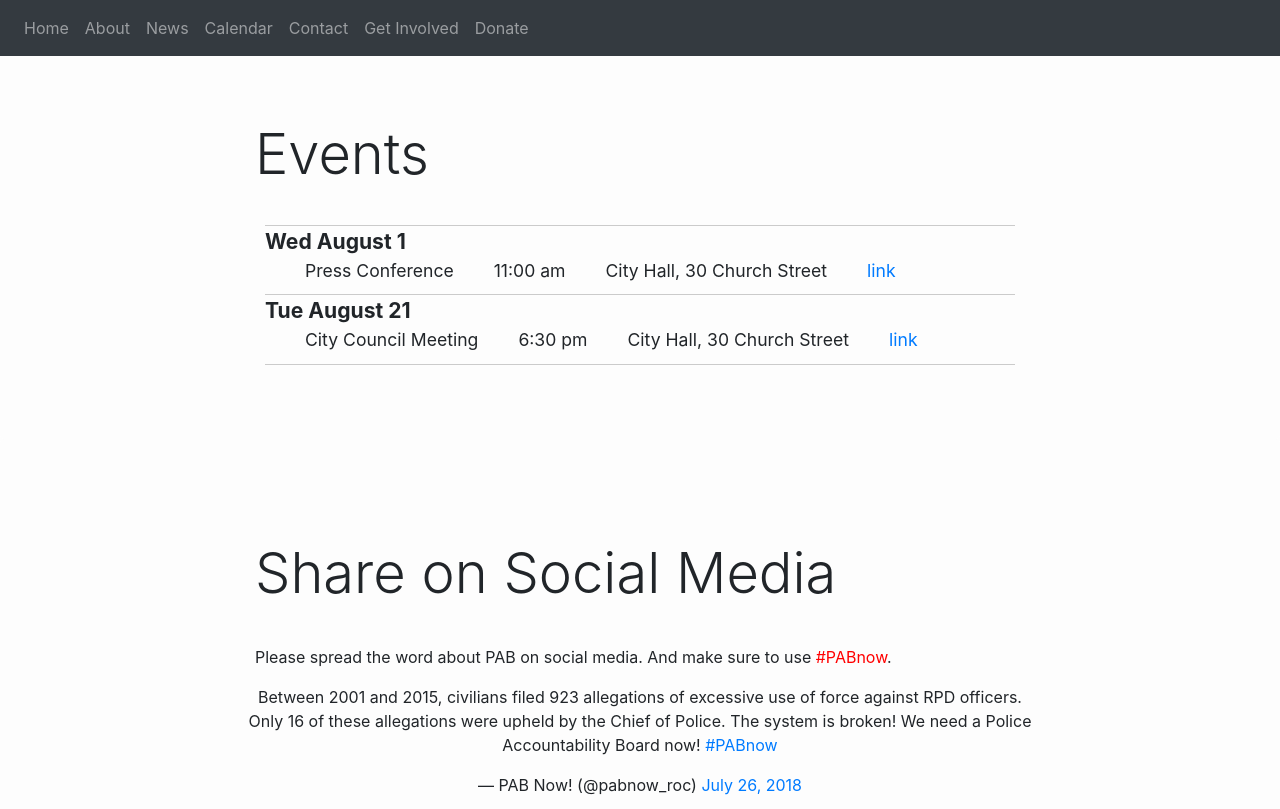
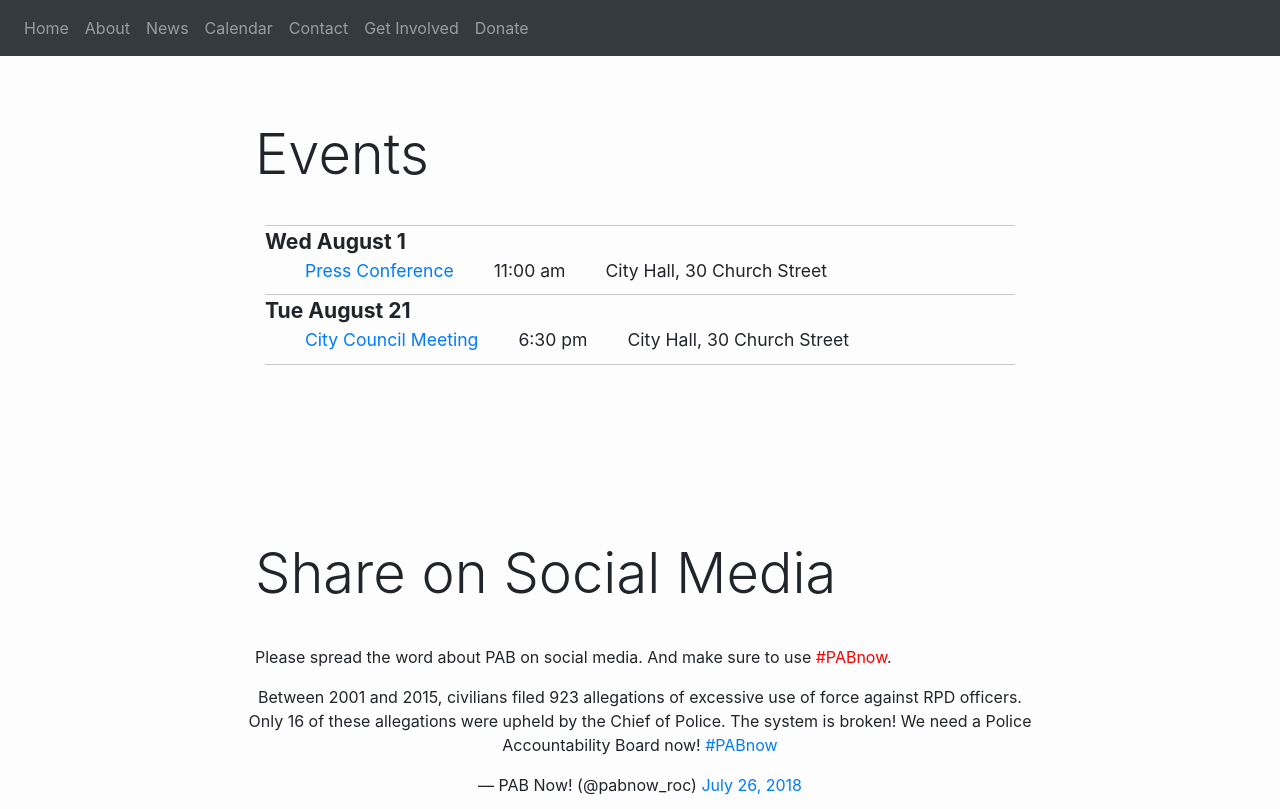
Before and after one commit to pabnow/pabnow.github.io, a Jekyll site: the page built from index.html, in a window 1280 px wide and 900 px high, scrolled down 1304 px, cut to the strip 0-809 px from the top of the window. Built offline with Jekyll 4.4.1, drawn with Linux system fonts in a browser that asks for light colours; nearby versions of some CDN libraries; comment, search, counter and statistics services are not loaded.

Commit message:
Update index.html

```diff
--- a/index.html
+++ b/index.html
@@ -92,10 +92,10 @@ title: PAB
         <div style="width: 100%; max-width: 800px;" class="container events">
           <h1 class="display-4">Events</h1>
 		  <div class="event">
-		  	<div class="event_date">Wed August 1 </div><span class="event_name">Press Conference</span><span class="event_time">11:00 am</span><span class="event_location">City Hall, 30 Church Street</span><span class="event_link"><a href="https://www.facebook.com/events/1988538147874345/">link</a></span>
+		  	<div class="event_date">Wed August 1 </div><span class="event_name"><a href="https://www.facebook.com/events/1988538147874345/">Press Conference</a></span><span class="event_time">11:00 am</span><span class="event_location">City Hall, 30 Church Street</span>
 		  </div>
 		  <div class="event">
-		  	<div class="event_date">Tue August 21</div><span class="event_name">City Council Meeting</span><span class="event_time">6:30 pm</span><span class="event_location">City Hall, 30 Church Street</span><span class="event_link"><a href="https://www.facebook.com/events/479159955862294/">link</a></span>
+		  	<div class="event_date">Tue August 21</div><span class="event_name"><a href="https://www.facebook.com/events/479159955862294/">City Council Meeting</a></span><span class="event_time">6:30 pm</span><span class="event_location">City Hall, 30 Church Street</span>
 		  </div>
 
 
```
